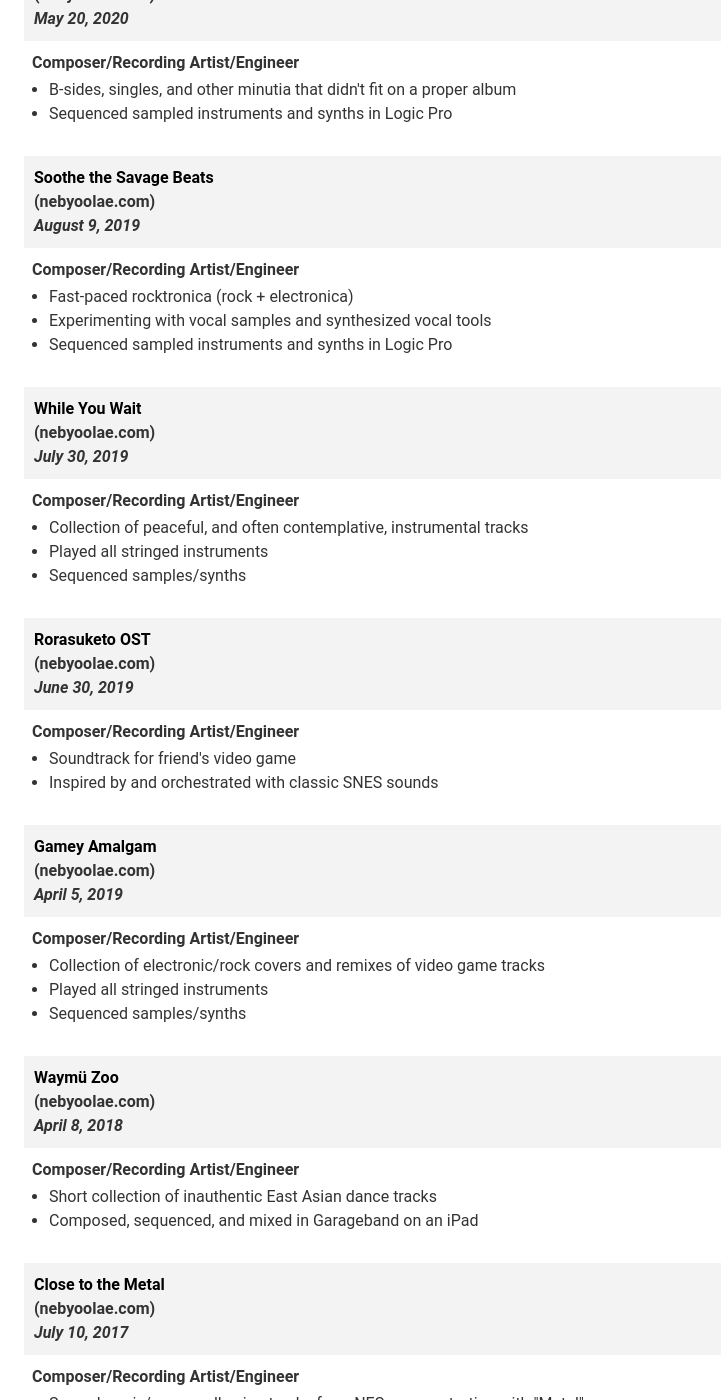
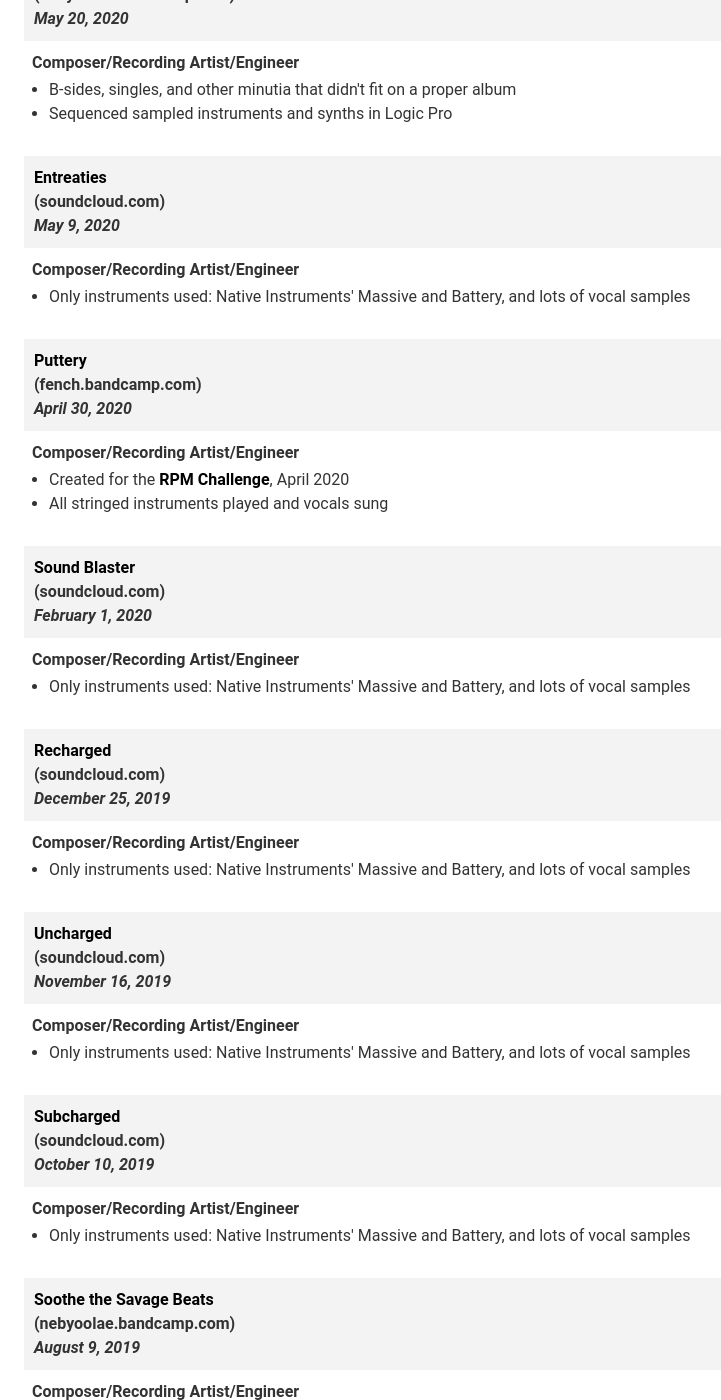
Before and after one commit to michaelchadwick/codana.me, a Jekyll site: the page built from resume/mus_print.html, in a window 1280 px wide and 1400 px high, scrolled down 233 px. Shown: the whole window, without its empty margins (220-941 px from the left). Built offline with Jekyll 4.4.1, drawn with Linux system fonts in a browser that asks for light colours; some of the changed text lies outside the part shown.

Commit message:
added mb and fench albums to resume

```diff
--- a/_includes/resume_content_mus.html
+++ b/_includes/resume_content_mus.html
@@ -5,7 +5,7 @@
     <a rel="colorbox" href="/assets/images/resumes/mus/because_reasons.png">
     <img src="/assets/images/resumes/mus/thumbs/because_reasons.png" width="50" height="50" alt="Nebyoolae - Because Reasons" title="Nebyoolae - Because Reasons" /></a>
     <a href="https://nebyoolae.bandcamp.com/album/because-reasons">Because Reasons</a><br />
-    (nebyoolae.com)<br />
+    (nebyoolae.bandcamp.com)<br />
     <em>May 20, 2020</em><br />
   </div>
 
@@ -18,10 +18,101 @@
 
 <div class="jobdesc">
   <div class="jobname">
+    <a rel="colorbox" href="/assets/images/resumes/mus/massive_battery-entreaties.png">
+    <img src="/assets/images/resumes/mus/thumbs/massive_battery-entreaties.png" width="50" height="50" alt="Massive Battery - Entreaties" title="Massive Battery - Entreaties" /></a>
+    <a href="https://soundcloud.com/massive-battery/sets/entreaties">Entreaties</a><br />
+    (soundcloud.com)<br />
+    <em>May 9, 2020</em><br />
+  </div>
+
+  <div class="jobindent">Composer/Recording Artist/Engineer</div>
+  <ul>
+    <li>Only instruments used: Native Instruments' Massive and Battery, and lots of vocal samples</li>
+  </ul>
+</div>
+
+<div class="jobdesc">
+  <div class="jobname">
+    <a rel="colorbox" href="/assets/images/resumes/mus/fench-puttery.jpg">
+    <img src="/assets/images/resumes/mus/thumbs/fench-puttery.jpg" width="50" height="50" alt="Fench - Puttery" title="Fench - Puttery" /></a>
+    <a href="https://fench.bandcamp.com/album/puttery">Puttery</a><br />
+    (fench.bandcamp.com)<br />
+    <em>April 30, 2020</em><br />
+  </div>
+
+  <div class="jobindent">Composer/Recording Artist/Engineer</div>
+  <ul>
+    <li>Created for the <a href="https://rpmchallenge.com">RPM Challenge</a>, April 2020</li>
+    <li>All stringed instruments played and vocals sung</li>
+  </ul>
+</div>
+
+<div class="jobdesc">
+  <div class="jobname">
+    <a rel="colorbox" href="/assets/images/resumes/mus/massive_battery-sound_blaster.png">
+    <img src="/assets/images/resumes/mus/thumbs/massive_battery-sound_blaster.png" width="50" height="50" alt="Massive Battery - Sound Blaster" title="Massive Battery - Sound Blaster" /></a>
+    <a href="https://soundcloud.com/massive-battery/sets/sound-blaster">Sound Blaster</a><br />
+    (soundcloud.com)<br />
+    <em>February 1, 2020</em><br />
+  </div>
+
+  <div class="jobindent">Composer/Recording Artist/Engineer</div>
+  <ul>
+    <li>Only instruments used: Native Instruments' Massive and Battery, and lots of vocal samples</li>
+  </ul>
+</div>
+
+<div class="jobdesc">
+  <div class="jobname">
+    <a rel="colorbox" href="/assets/images/resumes/mus/massive_battery-recharged.png">
+    <img src="/assets/images/resumes/mus/thumbs/massive_battery-recharged.png" width="50" height="50" alt="Massive Battery - Recharged" title="Massive Battery - Recharged" /></a>
+    <a href="https://soundcloud.com/massive-battery/recharged">Recharged</a><br />
+    (soundcloud.com)<br />
+    <em>December 25, 2019</em><br />
+  </div>
+
+  <div class="jobindent">Composer/Recording Artist/Engineer</div>
+  <ul>
+    <li>Only instruments used: Native Instruments' Massive and Battery, and lots of vocal samples</li>
+  </ul>
+</div>
+
+<div class="jobdesc">
+  <div class="jobname">
+    <a rel="colorbox" href="/assets/images/resumes/mus/massive_battery-uncharged.png">
+    <img src="/assets/images/resumes/mus/thumbs/massive_battery-uncharged.png" width="50" height="50" alt="Massive Battery - Uncharged" title="Massive Battery - Uncharged" /></a>
+    <a href="https://soundcloud.com/massive-battery/sets/uncharged">Uncharged</a><br />
+    (soundcloud.com)<br />
+    <em>November 16, 2019</em><br />
+  </div>
+
+  <div class="jobindent">Composer/Recording Artist/Engineer</div>
+  <ul>
+    <li>Only instruments used: Native Instruments' Massive and Battery, and lots of vocal samples</li>
+  </ul>
+</div>
+
+<div class="jobdesc">
+  <div class="jobname">
+    <a rel="colorbox" href="/assets/images/resumes/mus/massive_battery-subcharged.png">
+    <img src="/assets/images/resumes/mus/thumbs/massive_battery-subcharged.png" width="50" height="50" alt="Massive Battery - Subcharged" title="Massive Battery - Subcharged" /></a>
+    <a href="https://soundcloud.com/massive-battery/sets/subcharged">Subcharged</a><br />
+    (soundcloud.com)<br />
+    <em>October 10, 2019</em><br />
+  </div>
+
+  <div class="jobindent">Composer/Recording Artist/Engineer</div>
+  <ul>
+    <li>Only instruments used: Native Instruments' Massive and Battery, and lots of vocal samples</li>
+  </ul>
+</div>
+
+<div class="jobdesc">
+  <div class="jobname">
     <a rel="colorbox" href="/assets/images/resumes/mus/soothe_the_savage_beats.jpg">
     <img src="/assets/images/resumes/mus/thumbs/soothe_the_savage_beats.jpg" width="50" height="50" alt="Nebyoolae - Soothe the Savage Beats" title="Nebyoolae - Soothe the Savage Beats" /></a>
     <a href="https://nebyoolae.bandcamp.com/album/soothe-the-savage-beats">Soothe the Savage Beats</a><br />
-    (nebyoolae.com)<br />
+    (nebyoolae.bandcamp.com)<br />
     <em>August 9, 2019</em><br />
   </div>
 
@@ -38,7 +129,7 @@
     <a rel="colorbox" href="/assets/images/resumes/mus/while_you_wait.jpg">
     <img src="/assets/images/resumes/mus/thumbs/while_you_wait.jpg" width="50" height="50" alt="Nebyoolae - While You Wait" title="Nebyoolae - While You Wait" /></a>
     <a href="https://nebyoolae.bandcamp.com/album/while-you-wait">While You Wait</a><br />
-    (nebyoolae.com)<br />
+    (nebyoolae.bandcamp.com)<br />
     <em>July 30, 2019</em><br />
   </div>
 
@@ -55,7 +146,7 @@
     <a rel="colorbox" href="/assets/images/resumes/mus/rorasuketo_ost.png">
     <img src="/assets/images/resumes/mus/thumbs/rorasuketo_ost.png" width="50" height="50" alt="Nebyoolae - Rorasuketo OST" title="Nebyoolae - Rorasuketo OST" /></a>
     <a href="https://nebyoolae.bandcamp.com/album/rorasuketo-ost">Rorasuketo OST</a><br />
-    (nebyoolae.com)<br />
+    (nebyoolae.bandcamp.com)<br />
     <em>June 30, 2019</em><br />
   </div>
 
@@ -71,7 +162,7 @@
     <a rel="colorbox" href="/assets/images/resumes/mus/gamey_amalgam.jpg">
     <img src="/assets/images/resumes/mus/thumbs/gamey_amalgam.jpg" width="50" height="50" alt="Nebyoolae - Gamey Amalgam" title="Nebyoolae - Gamey Amalgam" /></a>
     <a href="https://nebyoolae.bandcamp.com/album/gamey-amalgam">Gamey Amalgam</a><br />
-    (nebyoolae.com)<br />
+    (nebyoolae.bandcamp.com)<br />
     <em>April 5, 2019</em><br />
   </div>
 
@@ -88,7 +179,7 @@
     <a rel="colorbox" href="/assets/images/resumes/mus/waymu_zoo.jpg">
     <img src="/assets/images/resumes/mus/thumbs/close_to_the_metal.jpg" width="50" height="50" alt="Nebyoolae - Waym&uuml; Zoo" title="Nebyoolae - Waym&uuml; Zoo" /></a>
     <a href="https://nebyoolae.bandcamp.com/album/waymu-zoo">Waym&uuml; Zoo</a><br />
-    (nebyoolae.com)<br />
+    (nebyoolae.bandcamp.com)<br />
     <em>April 8, 2018</em><br />
   </div>
 
@@ -104,7 +195,7 @@
     <a rel="colorbox" href="/assets/images/resumes/mus/close_to_the_metal.jpg">
     <img src="/assets/images/resumes/mus/thumbs/close_to_the_metal.jpg" width="50" height="50" alt="Nebyoolae - Close to the Metal" title="Nebyoolae - Close to the Metal" /></a>
     <a href="https://nebyoolae.bandcamp.com/album/close-to-the-metal">Close to the Metal</a><br />
-    (nebyoolae.com)<br />
+    (nebyoolae.bandcamp.com)<br />
     <em>July 10, 2017</em><br />
   </div>
 
@@ -120,7 +211,7 @@
     <a rel="colorbox" href="/assets/images/resumes/mus/quoth_the_raven.png">
     <img src="/assets/images/resumes/mus/thumbs/quoth_the_raven.png" width="50" height="50" alt="Nebyoolae - Quoth the Raven" title="Nebyoolae - Quoth the Raven" /></a>
     <a href="https://nebyoolae.bandcamp.com/album/quoth-the-raven-drupalcon-2017-baltimore-ost">Quoth the Raven (DrupalCon 2017 Baltimore OST)</a><br />
-    (nebyoolae.com)<br />
+    (nebyoolae.bandcamp.com)<br />
     <em>April 28, 2017</em><br />
   </div>
 
@@ -137,7 +228,7 @@
     <a rel="colorbox" href="/assets/images/resumes/mus/gray.png">
     <img src="/assets/images/resumes/mus/thumbs/gray.png" width="50" height="50" alt="Nebyoolae - Gray" title="Nebyoolae - Northwest Gray" /></a>
     <a href="https://nebyoolae.bandcamp.com/album/gray">Gray</a><br />
-    (nebyoolae.com)<br />
+    (nebyoolae.bandcamp.com)<br />
     <em>January 22, 2017</em><br />
   </div>
 
@@ -154,7 +245,7 @@
     <a rel="colorbox" href="/assets/images/resumes/mus/northwest_passage.jpg">
     <img src="/assets/images/resumes/mus/thumbs/northwest_passage.jpg" width="50" height="50" alt="Nebyoolae - Northwest Passage" title="Nebyoolae - Northwest Passage" /></a>
     <a href="https://nebyoolae.bandcamp.com/album/northwest-passage">Northwest Passage</a><br />
-    (nebyoolae.com)<br />
+    (nebyoolae.bandcamp.com)<br />
     <em>October 5, 2015</em><br />
   </div>
 
@@ -170,7 +261,7 @@
     <a rel="colorbox" href="/assets/images/resumes/mus/quibblings_ost.jpg">
     <img src="/assets/images/resumes/mus/thumbs/quibblings_ost.jpg" width="50" height="50" alt="Nebyoolae - Quibblings OST" title="Nebyoolae - Quibblings OST" /></a>
     <a href="https://nebyoolae.bandcamp.com/album/quibblings-ost">Quibblings (OST)</a><br />
-    (nebyoolae.com)<br />
+    (nebyoolae.bandcamp.com)<br />
     <em>April 3, 2015</em><br />
   </div>
 
@@ -186,7 +277,7 @@
     <a rel="colorbox" href="/assets/images/resumes/mus/lullabies.jpg">
     <img src="/assets/images/resumes/mus/thumbs/lullabies.jpg" width="50" height="50" alt="Nebyoolae - Lullabies" title="Nebyoolae - Lullabies" /></a>
     <a href="https://nebyoolae.bandcamp.com/album/lullabies">Lullabies</a><br />
-    (nebyoolae.com)<br />
+    (nebyoolae.bandcamp.com)<br />
     <em>December 7, 2014</em><br />
   </div>
 
@@ -202,7 +293,7 @@
     <a rel="colorbox" href="/assets/images/resumes/mus/dumeh.png">
     <img src="/assets/images/resumes/mus/thumbs/dumeh.jpg" width="50" height="50" alt="Nebyoolae - Dumeh in Cm, Op. 1, No. 1" title="Nebyoolae - Dumeh in Cm, Op. 1, No. 1" /></a>
     <a href="https://nebyoolae.bandcamp.com/album/dumeh-in-cm-op-1-no-1">Dumeh in Cm, Op. 1, No. 1</a><br />
-    (nebyoolae.com)<br />
+    (nebyoolae.bandcamp.com)<br />
     <em>September 22, 2014</em><br />
   </div>
 
@@ -218,7 +309,7 @@
     <a rel="colorbox" href="/assets/images/resumes/mus/soundtrack_to_a_life.jpg">
     <img src="/assets/images/resumes/mus/thumbs/soundtrack_to_a_life.jpg" width="50" height="50" alt="Nebyoolae - Soundtrack to a Life EP" title="Nebyoolae - Soundtrack to a Life EP" /></a>
     <a href="https://nebyoolae.bandcamp.com/album/soundtrack-to-a-life-ep">Soundtrack to a Life EP</a><br />
-    (nebyoolae.com)<br />
+    (nebyoolae.bandcamp.com)<br />
     <em>September 7, 2014</em><br />
   </div>
 
@@ -234,7 +325,7 @@
     <a rel="colorbox" href="/assets/images/resumes/mus/marcos_minefield_ost.jpg">
     <img src="/assets/images/resumes/mus/thumbs/marcos_minefield_ost.jpg" width="50" height="50" alt="Nebyoolae - Marco's Minefield OST" title="Nebyoolae - Marco's Minefield OST" /></a>
     <a href="https://nebyoolae.bandcamp.com/album/marcos-minefield-ost">Marco's Minefield OST</a><br />
-    (nebyoolae.com)<br />
+    (nebyoolae.bandcamp.com)<br />
     <em>June 6, 2014</em><br />
   </div>
 
@@ -250,7 +341,7 @@
     <a rel="colorbox" href="/assets/images/resumes/mus/music_for_things.png">
     <img src="/assets/images/resumes/mus/thumbs/music_for_things.png" width="50" height="50" alt="Nebyoolae - Music For Things" title="Nebyoolae - Music For Things" /></a>
     <a href="https://nebyoolae.bandcamp.com/album/music-for-things">Music For Things</a><br />
-    (nebyoolae.com)<br />
+    (nebyoolae.bandcamp.com)<br />
     <em>May 7, 2014</em><br />
   </div>
 
@@ -267,7 +358,7 @@
     <a rel="colorbox" href="/assets/images/resumes/mus/the_escort_mission_ost.jpg">
     <img src="/assets/images/resumes/mus/thumbs/the_escort_mission_ost.jpg" width="50" height="50" alt="Nebyoolae - The Escort Mission OST" title="Nebyoolae - The Escort Mission OST" /></a>
     <a href="https://nebyoolae.bandcamp.com/album/the-escort-mission-ost">The Escort Mission OST</a><br />
-    (nebyoolae.com)<br />
+    (nebyoolae.bandcamp.com)<br />
     <em>April 10, 2014</em><br />
   </div>
 
@@ -284,7 +375,7 @@
     <a rel="colorbox" href="/assets/images/resumes/mus/vox_venio_ost.jpg">
     <img src="/assets/images/resumes/mus/thumbs/vox_venio_ost.jpg" width="50" height="50" alt="Nebyoolae - Vox Venio" title="Nebyoolae - Vox Venio" /></a>
     <a href="https://nebyoolae.bandcamp.com/album/vox-venio-ost">Vox Venio OST</a><br />
-    (nebyoolae.com)<br />
+    (nebyoolae.bandcamp.com)<br />
     <em>April 8, 2014</em><br />
   </div>
 
@@ -301,7 +392,7 @@
     <a rel="colorbox" href="/assets/images/resumes/mus/gamey_stew.png">
     <img src="/assets/images/resumes/mus/thumbs/gamey_stew.jpg" width="50" height="50" alt="Nebyoolae - Gamey Stew" title="Nebyoolae - Gamey Stew" /></a>
     <a href="https://nebyoolae.bandcamp.com/album/gamey-stew">Gamey Stew</a><br />
-    (nebyoolae.com)<br />
+    (nebyoolae.bandcamp.com)<br />
     <em>October 16, 2013</em><br />
   </div>
 
@@ -318,7 +409,7 @@
     <a rel="colorbox" href="/assets/images/resumes/mus/rok_musik.jpg">
     <img src="/assets/images/resumes/mus/thumbs/rok_musik.jpg" width="50" height="50" alt="Nebyoolae - Rok Muzik" title="Nebyoolae - Rok Muzik" /></a>
     <a href="https://nebyoolae.bandcamp.com/album/rok-muzik">Rok Muzik</a><br />
-    (nebyoolae.com)<br />
+    (nebyoolae.bandcamp.com)<br />
     <em>February 9, 2013</em><br />
   </div>
 
@@ -334,7 +425,7 @@
     <a rel="colorbox" href="/assets/images/resumes/mus/pushing_hands.png">
     <img src="/assets/images/resumes/mus/thumbs/pushing_hands.jpg" width="50" height="50" alt="Nebyoolae - Pushing Hands (OST)" title="Nebyoolae - Pushing Hands (OST)" /></a>
     <a href="https://nebyoolae.bandcamp.com/album/pushing-hands-ost">Pushing Hands (OST)</a><br />
-    (nebyoolae.com)<br />
+    (nebyoolae.bandcamp.com)<br />
     <em>December 20, 2012</em><br />
   </div>
 
@@ -349,7 +440,7 @@
     <a rel="colorbox" href="/assets/images/resumes/mus/stringing_you_along.jpg">
     <img src="/assets/images/resumes/mus/thumbs/stringing_you_along.jpg" width="50" height="50" alt="Nebyoolae - Stringing You Along" title="Nebyoolae - Stringing You Along" /></a>
     <a href="https://nebyoolae.bandcamp.com/album/stringing-you-along">Stringing You Along</a><br />
-    (nebyoolae.com)<br />
+    (nebyoolae.bandcamp.com)<br />
     <em>August 28, 2012</em><br />
   </div>
 
@@ -366,7 +457,7 @@
     <a rel="colorbox" href="/assets/images/resumes/mus/zoetic.jpg">
     <img src="/assets/images/resumes/mus/thumbs/zoetic.jpg" width="50" height="50" alt="Nebyoolae - Zoetic" title="Nebyoolae - Zoetic" /></a>
     <a href="https://nebyoolae.bandcamp.com/album/zoetic">Zoetic</a><br />
-    (nebyoolae.com)<br />
+    (nebyoolae.bandcamp.com)<br />
     <em>March 1, 2012</em><br />
   </div>
 
@@ -383,7 +474,7 @@
     <a rel="colorbox" href="/assets/images/resumes/mus/impulse.png">
     <img src="/assets/images/resumes/mus/thumbs/impulse.jpg" width="50" height="50" alt="Nebyoolae - Impulse (OST)" title="Nebyoolae - Impulse (OST)" /></a>
     <a href="https://nebyoolae.bandcamp.com/album/impulse-ost">Impulse (OST)</a><br />
-    (nebyoolae.com)<br />
+    (nebyoolae.bandcamp.com)<br />
     <em>March 1, 2012</em><br />
   </div>
 
@@ -399,7 +490,7 @@
     <a rel="colorbox" href="/assets/images/resumes/mus/gamey_mixture.jpg">
     <img src="/assets/images/resumes/mus/thumbs/gamey_mixture.jpg" width="50" height="50" alt="Nebyoolae - Gamey Mixture" title="Nebyoolae - Gamey Mixture" /></a>
     <a href="https://nebyoolae.bandcamp.com/album/gamey-mixture">Gamey Mixture</a><br />
-    (nebyoolae.com)<br />
+    (nebyoolae.bandcamp.com)<br />
     <em>September 10, 2010</em><br />
   </div>
 
@@ -417,7 +508,7 @@
     <a rel="colorbox" href="/assets/images/resumes/mus/the_matic.jpg">
     <img src="/assets/images/resumes/mus/thumbs/the_matic.jpg" width="50" height="50" alt="Nebyoolae - The Matic" title="Nebyoolae - The Matic" /></a>
     <a href="https://nebyoolae.bandcamp.com/album/the-matic">The Matic</a><br />
-    (nebyoolae.com)<br />
+    (nebyoolae.bandcamp.com)<br />
     <em>August 27, 2010</em><br />
   </div>
 
@@ -433,7 +524,7 @@
     <a rel="colorbox" href="/assets/images/resumes/mus/majicking.jpg">
     <img src="/assets/images/resumes/mus/thumbs/majicking.jpg" width="50" height="50" alt="Nebyoolae - Majicking" title="Nebyoolae - Majicking" /></a>
     <a href="https://nebyoolae.bandcamp.com/albums/majicking">Majicking</a><br />
-    (nebyoolae.com)<br />
+    (nebyoolae.bandcamp.com)<br />
     <em>September 22, 2009</em><br />
   </div>
 
@@ -449,7 +540,7 @@
     <a rel="colorbox" href="/assets/images/resumes/mus/average_town.jpg">
     <img src="/assets/images/resumes/mus/thumbs/average_town.jpg" width="50" height="50" alt="Nebyoolae - Average Town" title="Nebyoolae - Average Town" /></a>
     <a href="https://nebyoolae.bandcamp.com/albums/average-town">Average Town</a><br />
-    (nebyoolae.com)<br />
+    (nebyoolae.bandcamp.com)<br />
     <em>February 9, 2009</em><br />
   </div>
 
@@ -499,7 +590,7 @@
     <a rel="colorbox" href="/assets/images/resumes/mus/musik_2006.jpg">
     <img src="/assets/images/resumes/mus/thumbs/musik_2006.jpg" width="50" height="50" alt="Nebyoolae - M.U.S.I.K. 2006" title="Nebyoolae - M.U.S.I.K. 2006" /></a>
     Music Unsolicitedly Started Idiosyncratically for Karma (M.U.S.I.K.)<br />
-    (nebyoolae.com)<br />
+    (nebyoolae.bandcamp.com)<br />
     <em>August 1, 2006 &ndash; August 31, 2006</em><br />
   </div>
 
@@ -516,7 +607,7 @@
     <a rel="colorbox" href="/assets/images/resumes/mus/musik_2003.jpg">
     <img src="/assets/images/resumes/mus/thumbs/musik_2003.jpg" width="50" height="50" alt="Nebyoolae - M.U.S.I.K. 2003" title="Nebyoolae - M.U.S.I.K. 2003" /></a>
     Music Unsolicitedly Started Idiosyncratically for Karma (M.U.S.I.K.)<br />
-    (nebyoolae.com)<br />
+    (nebyoolae.bandcamp.com)<br />
     <em>October 1, 2003 &ndash; October 31, 2003</em><br />
   </div>
 
@@ -533,7 +624,7 @@
     <a rel="colorbox" href="/assets/images/resumes/mus/clocks_striking_13.png">
     <img src="/assets/images/resumes/mus/thumbs/clocks_striking_13.jpg" width="50" height="50" alt="Nebyoolae - Clocks Striking 13" title="Nebyoolae - Clocks Striking 13" /></a>
     <a href="https://nebyoolae.bandcamp.com/album/clocks-striking-13">Clocks Striking 13</a><br />
-    (nebyoolae.com)<br />
+    (nebyoolae.bandcamp.com)<br />
     <em>August 1, 2002 &ndash; August 31, 2002</em><br />
   </div>
 
@@ -753,7 +844,7 @@
 <div class="jobdesc">
   <div class="jobname">
     <a href="https://nebyoolae.bandcamp.com">Nebyoolae.com</a><br />
-    (nebyoolae.com)<br />
+    (nebyoolae.bandcamp.com)<br />
   </div>
 
   <ul>
```
Also changed, not shown: assets/images/resumes/mus/fench-puttery.jpg (added), assets/images/resumes/mus/massive_battery-recharged.png (added), assets/images/resumes/mus/massive_battery-sound_blaster.png (added), assets/images/resumes/mus/massive_battery-subcharged.png (added), assets/images/resumes/mus/massive_battery-uncharged.png (added), assets/images/resumes/mus/thumbs/fench-puttery.jpg (added), assets/images/resumes/mus/thumbs/massive_battery-entreaties.png (added), assets/images/resumes/mus/thumbs/massive_battery-recharged.png (added), assets/images/resumes/mus/thumbs/massive_battery-sound_blaster.png (added), assets/images/resumes/mus/thumbs/massive_battery-subcharged.png (added), assets/images/resumes/mus/thumbs/massive_battery-uncharged.png (added), 1 other file.
